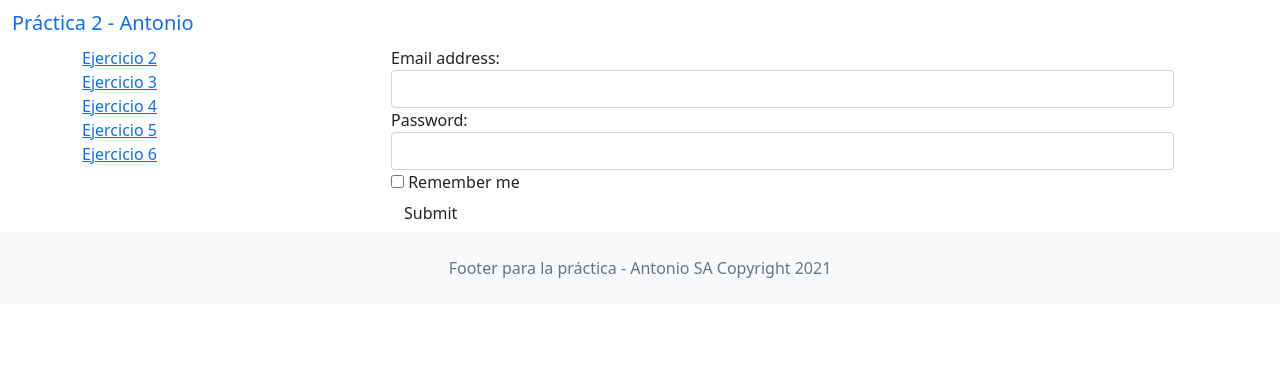
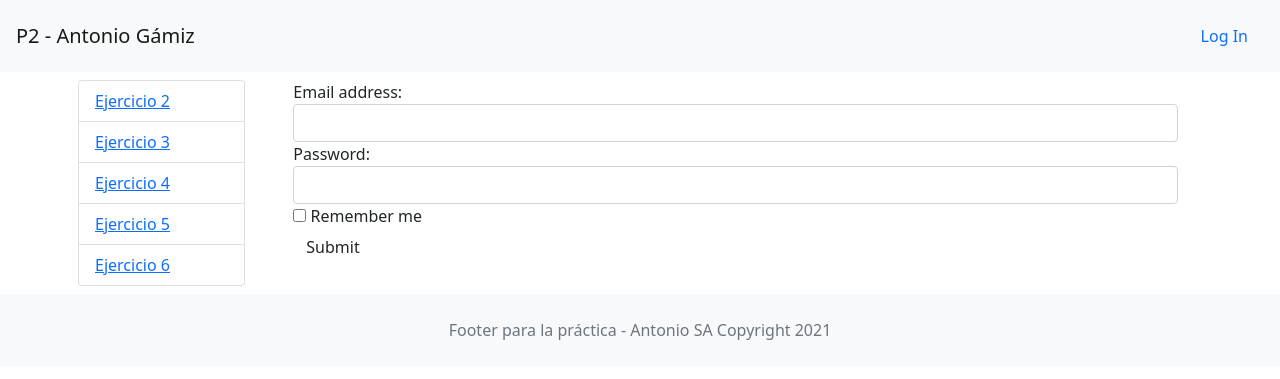
Before and after one commit to antoniogamiz/dai, a Flask app: page / in a window 1280 px wide. Shown: the top 379 px of the page. Run offline with Flask 2, Linux system fonts and the light colour scheme.

Commit message:
Maquetacion mas o menos terminada

```diff
--- a/p1/app/templates/index.html
+++ b/p1/app/templates/index.html
@@ -7,35 +7,31 @@
     <link href="https://cdn.jsdelivr.net/npm/bootstrap@5.1.3/dist/css/bootstrap.min.css" rel="stylesheet"
         integrity="sha384-1BmE4kWBq78iYhFldvKuhfTAU6auU8tT94WrHftjDbrCEXSU1oBoqyl2QvZ6jIW3" crossorigin="anonymous">
     <title>P2</title>
+    <script src="https://cdn.jsdelivr.net/npm/bootstrap@5.1.3/dist/js/bootstrap.bundle.min.js"
+        integrity="sha384-ka7Sk0Gln4gmtz2MlQnikT1wXgYsOg+OMhuP+IlRH9sENBO0LRn5q+8nbTov4+1p"
+        crossorigin="anonymous"></script>
 </head>
 
 <body>
-    <script src="https://cdn.jsdelivr.net/npm/bootstrap@5.1.3/dist/js/bootstrap.bundle.min.js"
-        integrity="sha384-ka7Sk0Gln4gmtz2MlQnikT1wXgYsOg+OMhuP+IlRH9sENBO0LRn5q+8nbTov4+1p"
-        crossorigin="anonymous"></script>
-
-
-
-    <nav class="navbar navbar-default">
-        <div class="container-fluid">
-            <div class="navbar-header">
-                <a class="navbar-brand" href="#">Práctica 2 - Antonio</a>
-            </div>
+    <nav class="navbar navbar-light bg-light p-3">
+        <a class="navbar-brand" href="#">P2 - Antonio Gámiz</a>
+        <div class="d-flex flex-row">
+            <a class="nav-item nav-link" href="#">Log In</a>
         </div>
     </nav>
-    <div class="container">
+
+    <div class="container p-2">
         <div class="row">
-            <div class="col-3">
-                <ul class="nav navbar-nav">
-                    <li><a href="/ordenar/5,4,3,2,1">Ejercicio 2</a></li>
-                    <li><a href="/erastotenes/13">Ejercicio 3</a></li>
-                    <li><a href="/fibonacci/4">Ejercicio 4</a></li>
-                    <li><a href="/corchetes/[][[]]">Ejercicio 5</a></li>
-                    <li><a href="/regulares/antoniogamiz10@gmail.com">Ejercicio 6</a></li>
-
+            <div class="col-2">
+                <ul class="list-group">
+                    <li class="list-group-item"><a href="/ordenar/5,4,3,2,1">Ejercicio 2</a></li>
+                    <li class="list-group-item"><a href="/erastotenes/13">Ejercicio 3</a></li>
+                    <li class="list-group-item"><a href="/fibonacci/4">Ejercicio 4</a></li>
+                    <li class="list-group-item"><a href="/corchetes/[][[]]">Ejercicio 5</a></li>
+                    <li class="list-group-item"><a href="/regulares/antoniogamiz10@gmail.com">Ejercicio 6</a></li>
                 </ul>
             </div>
-            <div class="col-9">
+            <div class="col-10">
                 <main>
                     <div class="container">
                         <form action="/action_page.php">
```
